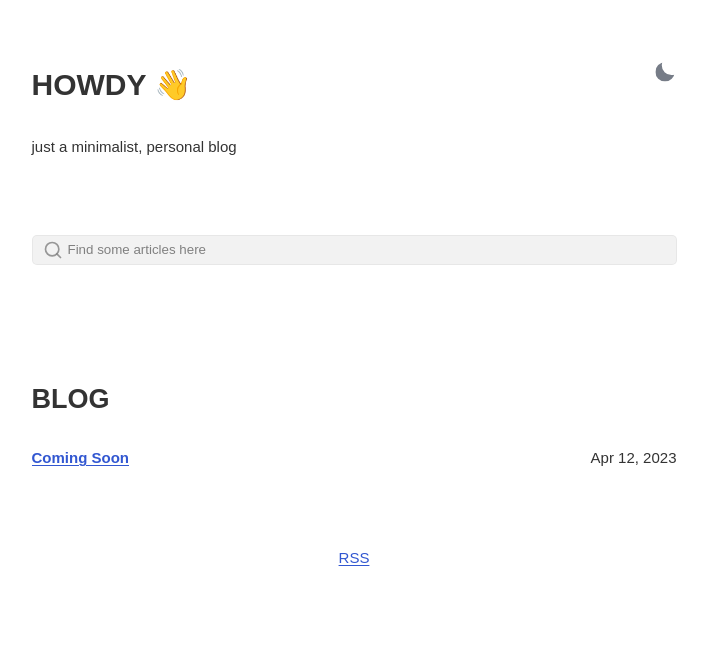
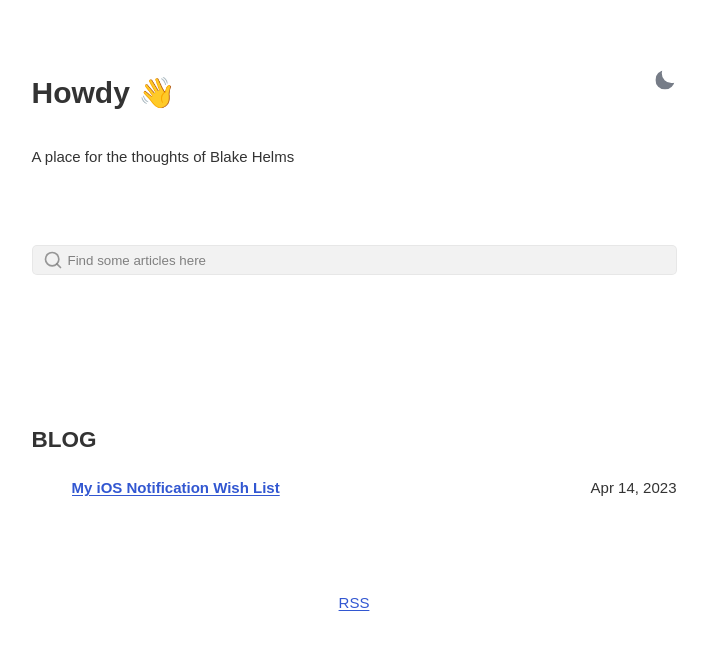
Before and after one commit to helmsb/helmsb.github.io, a Jekyll site: the page built from index.html, in a window 1280 px wide. Shown: the top 650 px of the page, without its empty margins (286-994 px from the left). Built offline with Jekyll 4.4.1, drawn with Linux system fonts in a browser that asks for light colours.

```diff
--- a/_config.yml
+++ b/_config.yml
@@ -2,7 +2,7 @@ site: Blake's Blog
 title: Blake's Blog
 greetings: Howdy 👋
 description: >-
-  just a minimalist, personal blog
+  A place for the thoughts of Blake Helms
 lang: en-US
 timezone:  America/Chicago
 data-theme: dark # default theme "dark" | "light"
--- a/_layouts/default.html
+++ b/_layouts/default.html
@@ -8,7 +8,7 @@ layout: compress
 
 <body>
   <main>
-    {% include anchor_headings.html html=content anchorBody="#" %}
+    {% include anchor_headings.html html=content anchorBody="🔗" anchorClass="headerLink" %}
   </main>
 
 
--- a/_sass/_main.scss
+++ b/_sass/_main.scss
@@ -4,8 +4,8 @@
   box-sizing: border-box;
   background-color: inherit;
   color: inherit;
-  margin: 0;
-  padding: 0;
+  //margin: 0;
+  //padding: 1;
 }
 
 html {
@@ -44,10 +44,9 @@ html[data-theme="light"] {
   --dark-text-color: #393e46;
   --link-color: rgb(50, 87, 209);
   --code-bg-color: rgb(245, 245, 245);
+  --light-grey-color: rgb(245, 245, 245);
 
   background-color: rgb(255, 255, 255);
-
-
 
   #theme-toggle div {
     position: relative;
@@ -109,6 +108,24 @@ html[data-theme="dark"] {
   --link-color: rgb(255, 89, 125);
   --code-bg-color: rgb(36, 38, 42);
   background-color: rgb(19, 20, 24);
+
+  .meta {
+    margin: 1.4rem 0;
+    background-color: var(--code-bg-color);
+    padding: .5rem;
+    border-radius: 5px;
+    font-size: .9rem;
+    color: var(--medium-text-color);
+    display: flex;
+    justify-content: center;
+    align-items: center;
+  }
+
+  .footnotes{
+    background-color: var(--dark-text-color);
+    color: var(--very-light-text-color);
+
+  }
 
   #theme-toggle div {
     position: relative;
@@ -172,13 +189,32 @@ a {
 }
 
 .post p {
-  margin: 1rem 0;
+  margin: .25rem 0;
 }
 
 .meta {
   margin: 1.4rem 0;
+  background-color: var(--light-grey-color);
+  padding: .5rem;
+  border-radius: 5px;
+  font-size: .9rem;
+  color: var(--medium-text-color);
+  display: flex;
+  justify-content: center;
+  align-items: center;
+}
 
+.footnotes{
+  margin: 1.4rem 0;
+  padding: .5rem;
+  background-color: var(--light-grey-color);
+  word-wrap: break-word;
+  border-radius: 5px;
+  font-size: .9rem;
+  color: var(--medium-text-color);
 }
+
+
 
 code,
 pre {
@@ -254,10 +290,8 @@ blockquote {
 
 h1 {
   color: var(--main-text-color);
-  text-transform: uppercase;
   font-size: 2rem;
   font-weight: bold;
-  margin-bottom: 1.5rem;
 }
 
 h2,
@@ -265,20 +299,20 @@ h3,
 h4,
 h5 {
   font-weight: bold;
-  margin-bottom: 1.5rem;
   font-size: 2rem;
+  margin-bottom: .1rem;
 }
 
 h2 {
-  font-size: 1.8rem;
+  font-size: 1.5rem;
 }
 
 h3 {
-  font-size: 1.6rem;
+  font-size: 1.4rem;
 }
 
 h4 {
-  font-size: 1.4rem;
+  font-size: 1.3rem;
 }
 
 h5 {
@@ -291,6 +325,13 @@ h6 {
 
 section h1:first-child {
   margin-top: 0;
+}
+
+.headerLink{
+  text-decoration: none;
+  font-size: x-small;
+  vertical-align: super;
+
 }
 
 strong,
@@ -353,7 +394,7 @@ time {
 }
 
 .post>h1.title {
-  font-size: x-large;
+  font-size: xx-large;
   margin-top: 0;
   margin-bottom: 0;
 }
@@ -565,6 +606,17 @@ figcaption {
 .tags li {
   white-space: normal;
   text-overflow: ellipsis;
+}
+
+.tag{
+  background-color: #acdcee;
+  border-radius: 1em;
+  padding-left: .5em;
+  padding-right: .5em;
+  padding-top: .25em;
+  padding-bottom: .25em;
+  text-decoration: none;
+  color:#2e94b9
 }
 
 
```
Also changed, not shown: _layouts/post.html (+12 -19 lines), _posts/2023-04-12-coming-soon.md (deleted, +0 -8 lines), _posts/2023-04-14-my-ios-notification-wish-list.md (added, +82 -0 lines), .devcontainer/devcontainer.json.
